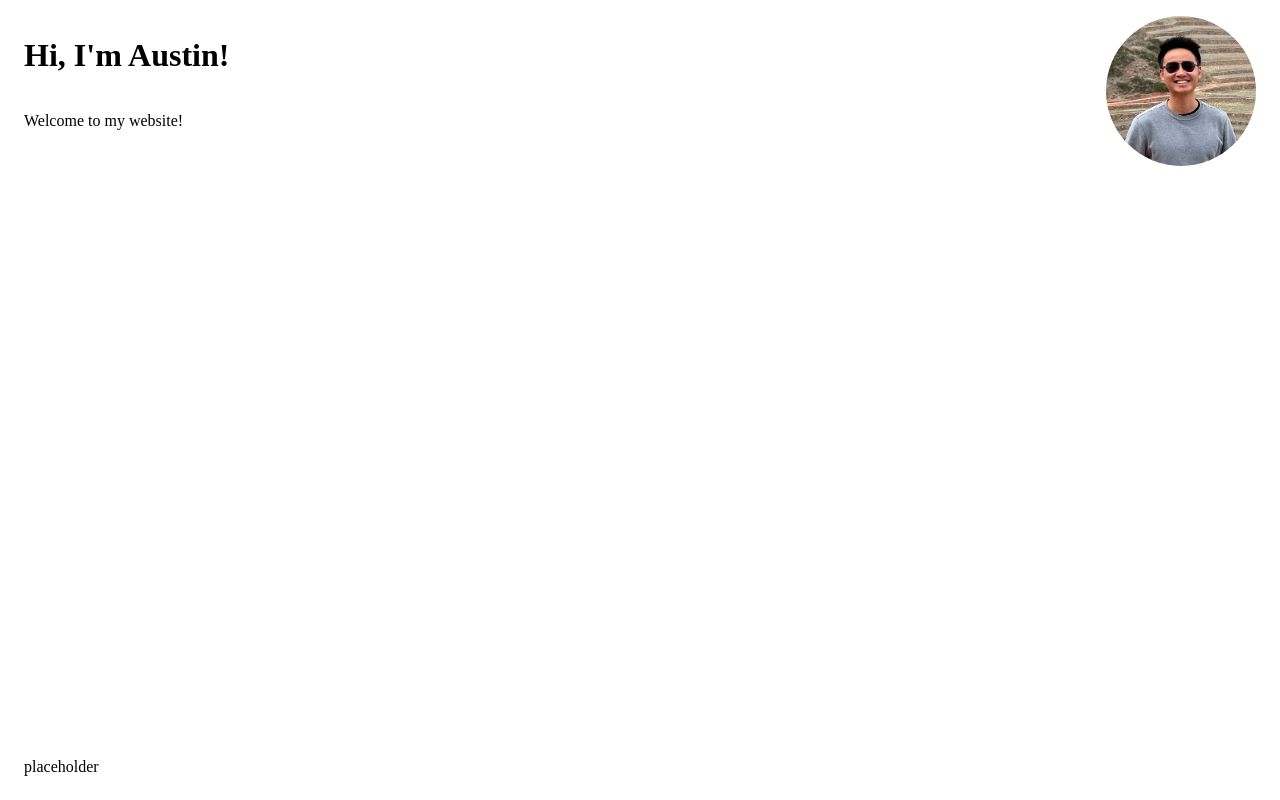
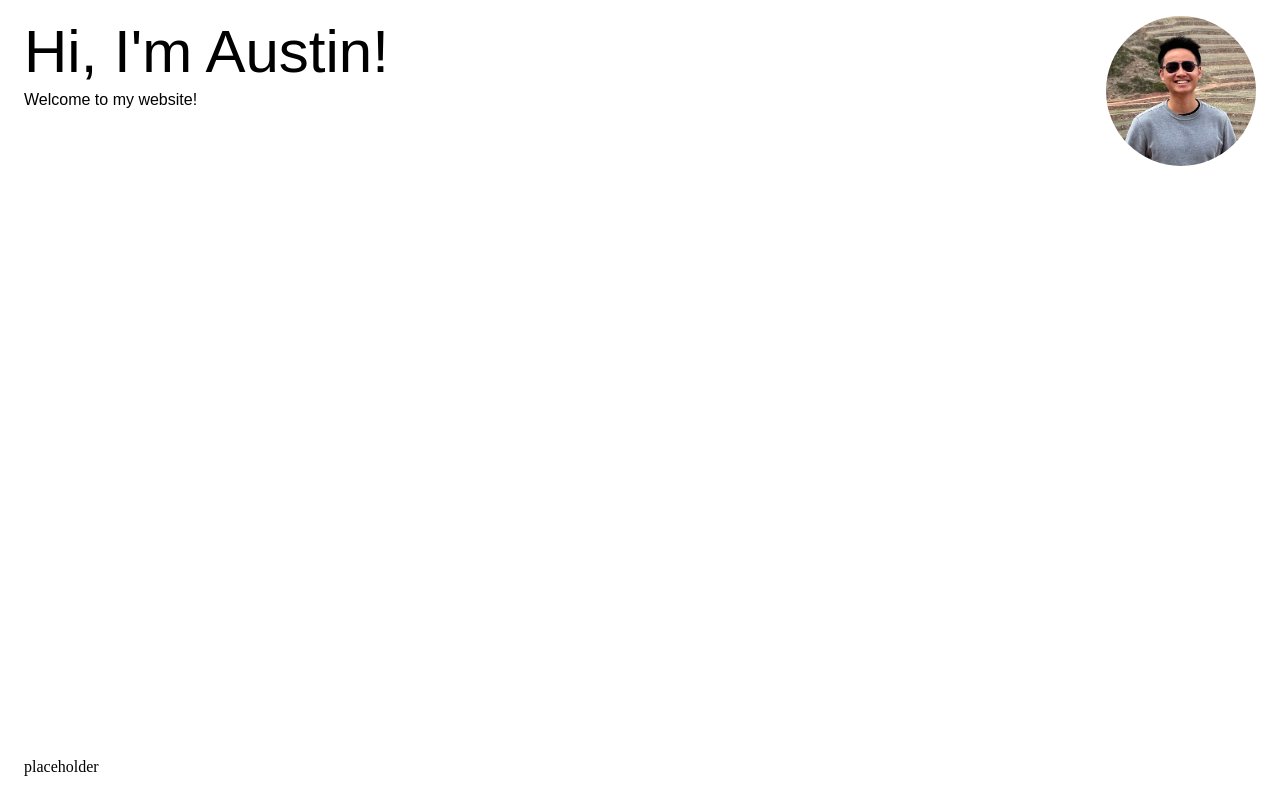
Before and after one commit to AustinCai/austin-site, a React (Create React App) app: page / in a window 1280 px wide. Built offline with nearby package versions, Linux system fonts and the light colour scheme.

Commit message:
attempt custom fonts
Not quite working for unknown reasons. I'll come back to this.

```diff
--- a/src/App.tsx
+++ b/src/App.tsx
@@ -1,17 +1,39 @@
 import React from 'react';
-import { Stack } from '@mui/material'
+import { createTheme, Stack, ThemeProvider, Typography } from '@mui/material'
 import headshot from './images/austin_headshot.jpeg'
 import { Footer } from './Footer';
+import Terminal from './fonts/SvBasicManual.ttf';
+
+// TODO: fix fonts
+const theme = createTheme({
+  typography: {
+    fontFamily: 'Terminal, Arial',
+  },
+  components: {
+    MuiCssBaseline: {
+      styleOverrides: `
+        @font-face {
+          font-family: 'Terminal';
+          font-style: normal;
+          font-display: swap;
+          font-weight: 400;
+          src: local('Raleway') url(${Terminal}) format("tff")
+        }
+      `,
+    },
+  },
+});
 
 function App() {
   const imageHeight = 150
 
   return (
+    <ThemeProvider theme={theme}>
       <Stack height='95vh' m={2} flexDirection="column" justifyContent="space-between">
         <Stack className='homepage-content' flexDirection="row" justifyContent="space-between">
           <Stack>
-          <h1>Hi, I'm Austin!</h1>
-          <p>Welcome to my website!</p>
+            <Typography variant='h2'>Hi, I'm Austin!</Typography>
+            <Typography >Welcome to my website!</Typography>
           </Stack>
           <Stack>
             <img src={headshot} alt={"Headshot of Austin"} style={{width: imageHeight, height: imageHeight, borderRadius: imageHeight/2}}></img>
@@ -19,6 +41,8 @@ function App() {
         </Stack>
         <Footer/>
       </Stack>
+    </ThemeProvider>
+
   );
 }
 
--- /dev/null
+++ b/src/fonts.d.ts
@@ -0,0 +1 @@
+declare module '*.ttf';
--- /dev/null
+++ b/src/theme/fonts.css
@@ -0,0 +1,4 @@
+@font-face {
+    font-family: 'Terminal';
+    src: local('Terminal'), url(../fonts/SvBasicManual.ttf) format('truetype');
+  }
```
Also changed, not shown: src/fonts/SvBasicManual.ttf (added), src/fonts/SvBasicManualBold.ttf (added). Lines whose indentation alone changed are shown as unchanged.
